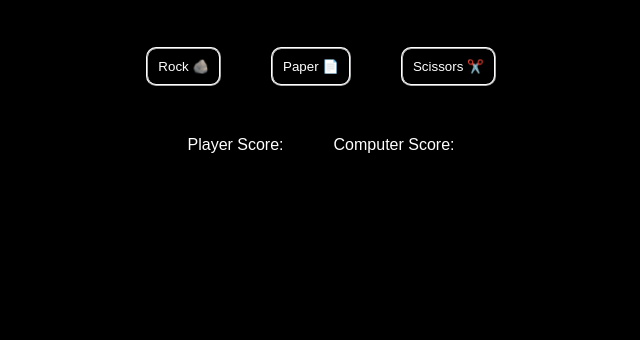
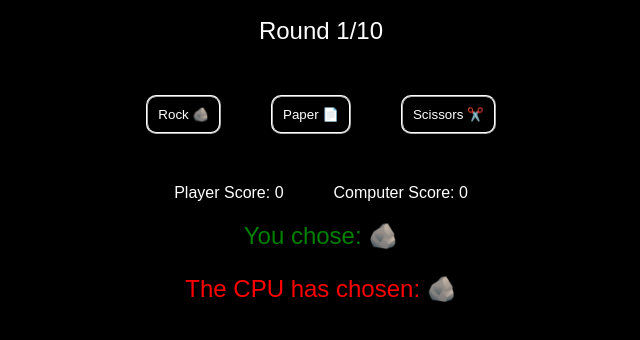
Before and after one commit to ChickPhilA/odin-rock-paper-scissors, a plain HTML site: page index.html in a window 1280 px wide. Both pictures are taken after a click on the button "Rock 🪨". Shown: the part 249-589 px from the top of the page, without its empty margins (319-959 px from the left). Drawn offline with Linux system fonts and the light colour scheme; a web font is replaced by a local one.

Commit message:
final touches done

```diff
--- a/game.js
+++ b/game.js
@@ -5,10 +5,18 @@ const paper = document.getElementById('paper')
 const scissors = document.getElementById('scissors')
 const playerScore = document.getElementById('id-score')
 const computerScore = document.getElementById('computer-score')
+const finalResult = document.getElementById('final-result')
 
-let resultText = document.createElement('div')
-resultText.textContent = `Round ${round} Result: `
+let resultText = document.createElement('div') // for displaying the result of each round
 
+let youChose = document.createElement('div') // for displaying what the player chose
+document.querySelector('#you-chose').appendChild(youChose)
+
+let cpu = document.createElement('div') // for displaying what the computer chose
+let cpuChoice = document.getElementById('computer-chose')
+cpuChoice.appendChild(cpu)
+
+// score/round variables
 let humanScore = 0;
 let compScore = 0;
 let round = 1;
@@ -29,11 +37,14 @@ function getComputerChoice() {
         return "paper"
     }
     else {
-        return "scissors" // assuming the random value generated here is 3
+        return "scissors"
     }
 }
 
 function determineWinner(humanChoice, computerChoice) {
+    console.log("Human choice: " + humanChoice)
+    console.log("Computer choice: " + computerChoice)
+
     if(humanChoice === computerChoice) {
         console.log("It's a tie!")
         return "Tie"
@@ -44,6 +55,7 @@ function determineWinner(humanChoice, computerChoice) {
                 console.log("You win this round!")
                 humanScore++
                 playerScore.textContent = "Player Score: " + humanScore
+
                 return "Player"
             }
     else {
@@ -54,10 +66,30 @@ function determineWinner(humanChoice, computerChoice) {
     }
 }
 
+function annoucneWinner() {
+    if(humanScore === compScore) {
+        finalResult.textContent = "The game is a tie!"
+    }
+    else if(humanScore > compScore) {
+        finalResult.textContent = "Congratulations! You win the game!"
+    }
+    else {
+        finalResult.textContent = "The computer wins the game! Better luck next time!"
+    }
+
+}
+
 // This function will sequence a single round but will progress the whole game itself
 function playRound(humanChoice, computerChoice) {
-    let youChose = document.createElement('div')
-    youChose.textContent = `You chose: `
+    if(round > 10) {
+        return // stops the game after 10 rounds
+    }
+    else {
+        let roundDisplay = document.getElementById('round-number')
+        roundDisplay.textContent = "Round " + round + "/10"
+    }
+
+    youChose.textContent = "You chose: "
 
     if(humanChoice === "rock") {
         console.log("The player chose rock")
@@ -73,12 +105,7 @@ function playRound(humanChoice, computerChoice) {
         youChose.textContent += "✂️"
     }
 
-    // A sequence of the choices will start here
-
-    document.querySelector('#you-chose').appendChild(youChose)
-
-    let cpu = document.createElement('div')
-    let cpuChoice = document.getElementById('computer-chose')
+    let cpuResponse = ""
 
     if(computerChoice === "rock") {
         console.log("The CPU chose rock")
@@ -94,21 +121,27 @@ function playRound(humanChoice, computerChoice) {
         cpuResponse = "✂️"
     }
 
-    cpu.textContent = "The CPU has chosen " + cpuResponse
-    cpuChoice.appendChild(cpu)
+    cpu.textContent = "The CPU has chosen: " + cpuResponse
 
-    let result = determineWinner()
+    let result = determineWinner(humanChoice, computerChoice)
+    resultText.textContent = `Round ${round} Result: `
 
-    if(result == "player") {
+    if(result == "Player") {
         resultText.textContent += "You win this round!"
     }
-    else if(result == "computer") {
+    else if(result == "Computer") {
         resultText.textContent += "The computer wins this round!"
     }
     else {
         resultText.textContent += "It's a tie!"
     }
-    document.querySelector('.selection').appendChild(resultText)
+
+    round++
+
+    // if we've reached the last round, announce the winner of the game
+    if(round > 10) {
+        annoucneWinner()
+    }
 }
 
 
--- a/index.html
+++ b/index.html
@@ -3,7 +3,7 @@
 <head>
     <meta charset="UTF-8">
     <meta name="viewport" content="width=device-width, initial-scale=1.0">
-    <title>Rock, Paper, Scissors. </title>
+    <title>Rock, Paper, Scissors by Phillipe Manio </title>
     <link rel="stylesheet" href="style.css"> <!-- This is where our .css file will be linked -->
     <style>
         @import url('https://fonts.googleapis.com/css2?family=Bitcount+Grid+Double+Ink:wght@100..900&family=Poetsen+One&family=Viga&display=swap');
@@ -14,6 +14,10 @@
         <div> Rock, Paper, Scissors </div>
         <div> Phillipe Manio <span style="font-size: 15px; color: goldenrod;">x</span> The Odin Project </div>
     </div>
+
+    <div id="round-number">
+        Round 0/10
+    </div> <!-- a div will be added here displaying the round number-->
 
     <div class="game"> <!-- a container for the rock paper scissors game-->
         <!-- a div will be added here displaying "You chose: (choice)"-->
@@ -35,6 +39,10 @@
         <div id="computer-chose"> </div> <!-- a div will be added here displaying "The computer chose: (choice)"-->
     </div>
 
+    <div id="final-result">
+        <!-- a div will be added here displaying the final result of the game-->
+    </div>
+
     <script src="game.js"> </script>
 </body>
 </html>
--- a/style.css
+++ b/style.css
@@ -19,8 +19,11 @@ body {
     font-size: 20px;
 }
 
-.game {
-
+#round-number {
+    text-align: center;
+    color: white;
+    margin-top: 20px;
+    font-size: 24px;
 }
 
 .game-buttons {
@@ -76,3 +79,9 @@ body {
 #computer-chose {
     color: red;
 }
+
+#final-result {
+    color: gold;
+    font-size: 30px;
+    margin-top: 20px;
+}
```
